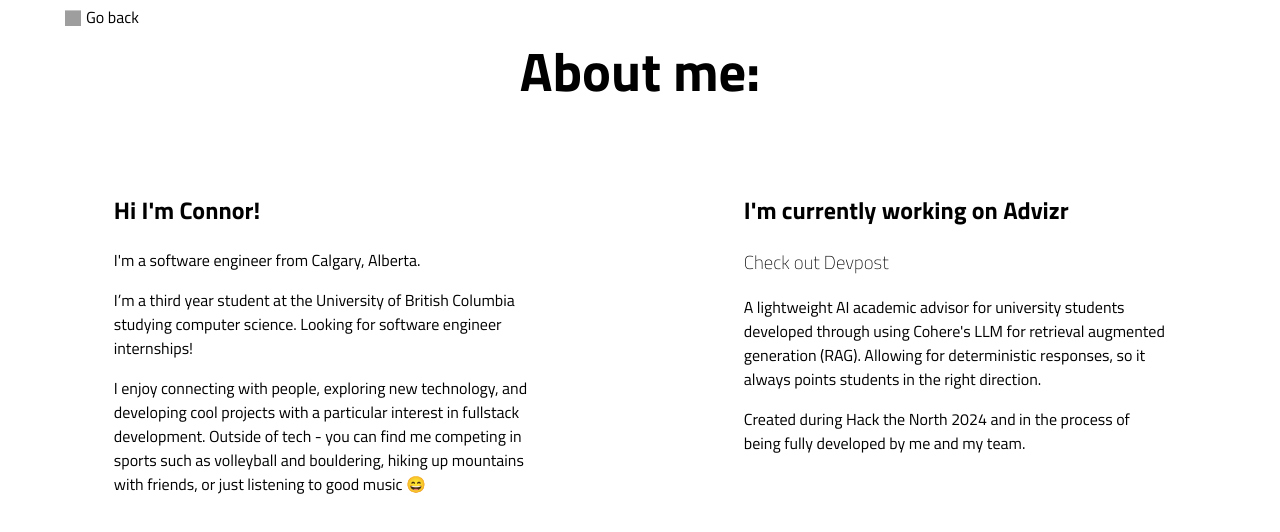
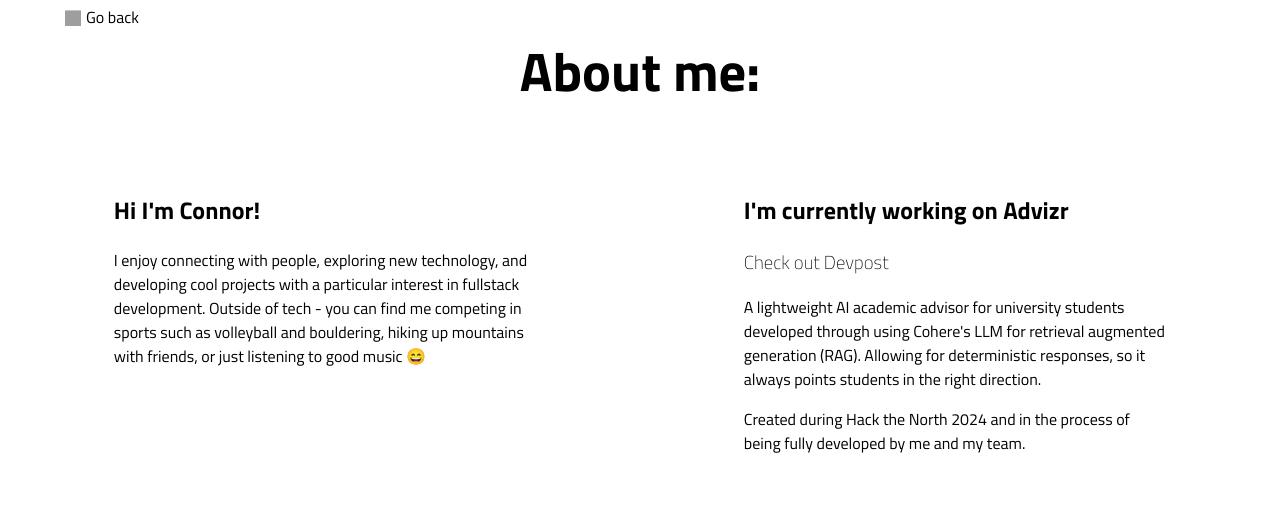
Before and after one commit to youngconnorr/PortfolioWebsite, a React (Vite) app: page /about in a window 1280 px wide. Shown: the top 532 px of the page. Built offline with nearby package versions, Linux system fonts and the light colour scheme; grey boxes are pictures that could not be loaded.

Commit message:
updated about me

```diff
--- a/src/components/about/About.tsx
+++ b/src/components/about/About.tsx
@@ -28,12 +28,6 @@ const About = () => {
         <section className="school-section">
           <div className="me-section hidden">
             <h2>Hi I'm Connor!</h2>
-            <p>I'm a software engineer from Calgary, Alberta.</p>
-            <p>
-              I’m a third year student at the University of British Columbia
-              studying computer science. Looking for software engineer
-              internships!
-            </p>
             <p>
               I enjoy connecting with people, exploring new technology, and
               developing cool projects with a particular interest in fullstack
```
